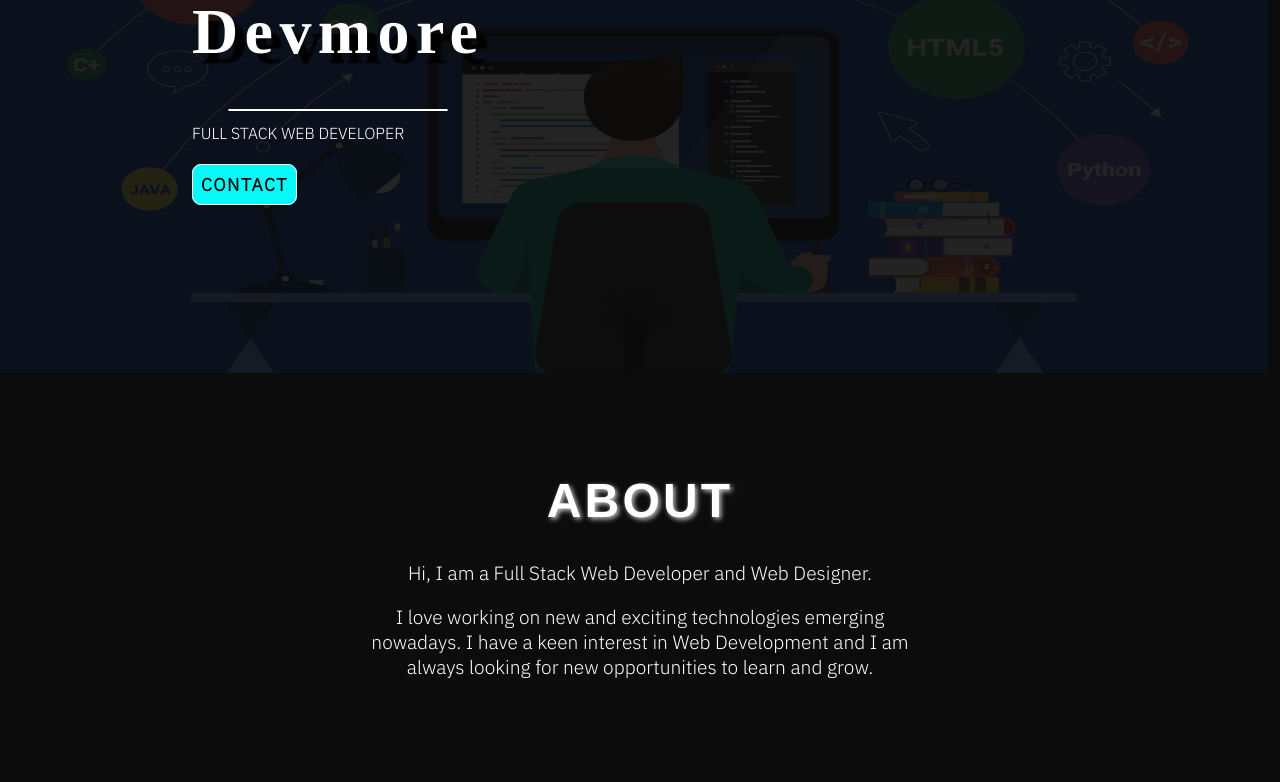
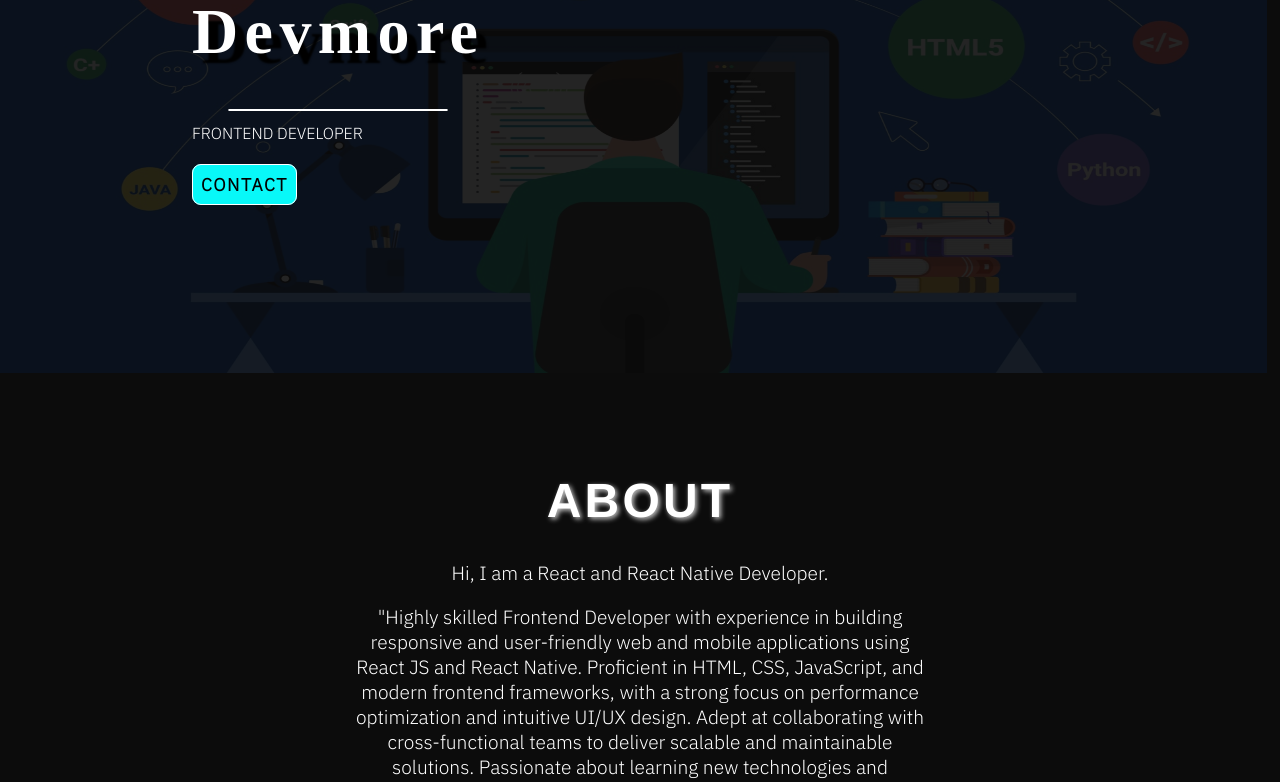
Before and after one commit to AniketDevmore/portfolio, a React (Vite) app: page /about in a window 1280 px wide. Shown: the part 280-1062 px from the top of the page. Built offline with nearby package versions, Linux system fonts and the light colour scheme; a web font is replaced by a local one.

Commit message:
Posiotion and role changes

```diff
--- a/src/components/about/About.jsx
+++ b/src/components/about/About.jsx
@@ -13,6 +13,7 @@ import react from "../../../public/images/react.png";
 import node from "../../../public/images/node.png";
 import mongodb from "../../../public/images/mongoDB.png";
 import git from "../../../public/images/git.png";
+import firebase from "../../../public/images/firebase.png";
 import reactNative from "../../../public/images/reactNative.png";
 import { Link } from "react-router-dom";
 
@@ -30,16 +31,14 @@ const About = () => {
           <h1>Aniket </h1>
           <h2>Devmore</h2>
           <hr />
-          <p>FULL STACK WEB DEVELOPER</p>
+          <p>FRONTEND DEVELOPER</p>
           <Link to={`/contact`}>CONTACT</Link>
         </div>
         <div className="aboutContentDiv">
           <h1>ABOUT</h1>
-          <p>Hi, I am a Full Stack Web Developer and Web Designer.</p>
+          <p>Hi, I am a React and React Native Developer.</p>
           <p>
-            I love working on new and exciting technologies emerging nowadays. I
-            have a keen interest in Web Development and I am always looking for
-            new opportunities to learn and grow.
+          "Highly skilled Frontend Developer with experience in building responsive and user-friendly web and mobile applications using React JS and React Native. Proficient in HTML, CSS, JavaScript, and modern frontend frameworks, with a strong focus on performance optimization and intuitive UI/UX design. Adept at collaborating with cross-functional teams to deliver scalable and maintainable solutions. Passionate about learning new technologies and delivering exceptional digital experiences."
           </p>
         </div>
         <div className="aboutSkillsDiv">
@@ -78,6 +77,10 @@ const About = () => {
               <span>React_Native</span>
             </span>
             <span>
+              <img src={firebase} alt="firebase" />
+              <span>Firebase</span>
+            </span>
+            <span>
               <img src={node} alt="nodeJS" />
               <span>NODE_JS</span>
             </span>
--- a/src/components/mainPage/MainPage.jsx
+++ b/src/components/mainPage/MainPage.jsx
@@ -12,8 +12,8 @@ const MainPage = () => {
           <img src={backgroundImg} alt="img." />
         </div>
         <div className="mainTextDiv">
-          <h5>HI, I'M MERN DEVELOPER</h5>
-          <h1>Web Developer</h1>
+          <h5>HI, I'M FRONTEND DEVELOPER</h5>
+          <h1>React and React Native Developer</h1>
           <div>
             <Link to={`/all-projects`}>PROJECTS</Link>
             <Link to={`/contact`}>CONTACT</Link>
```
Also changed, not shown: public/images/firebase.png (added).
